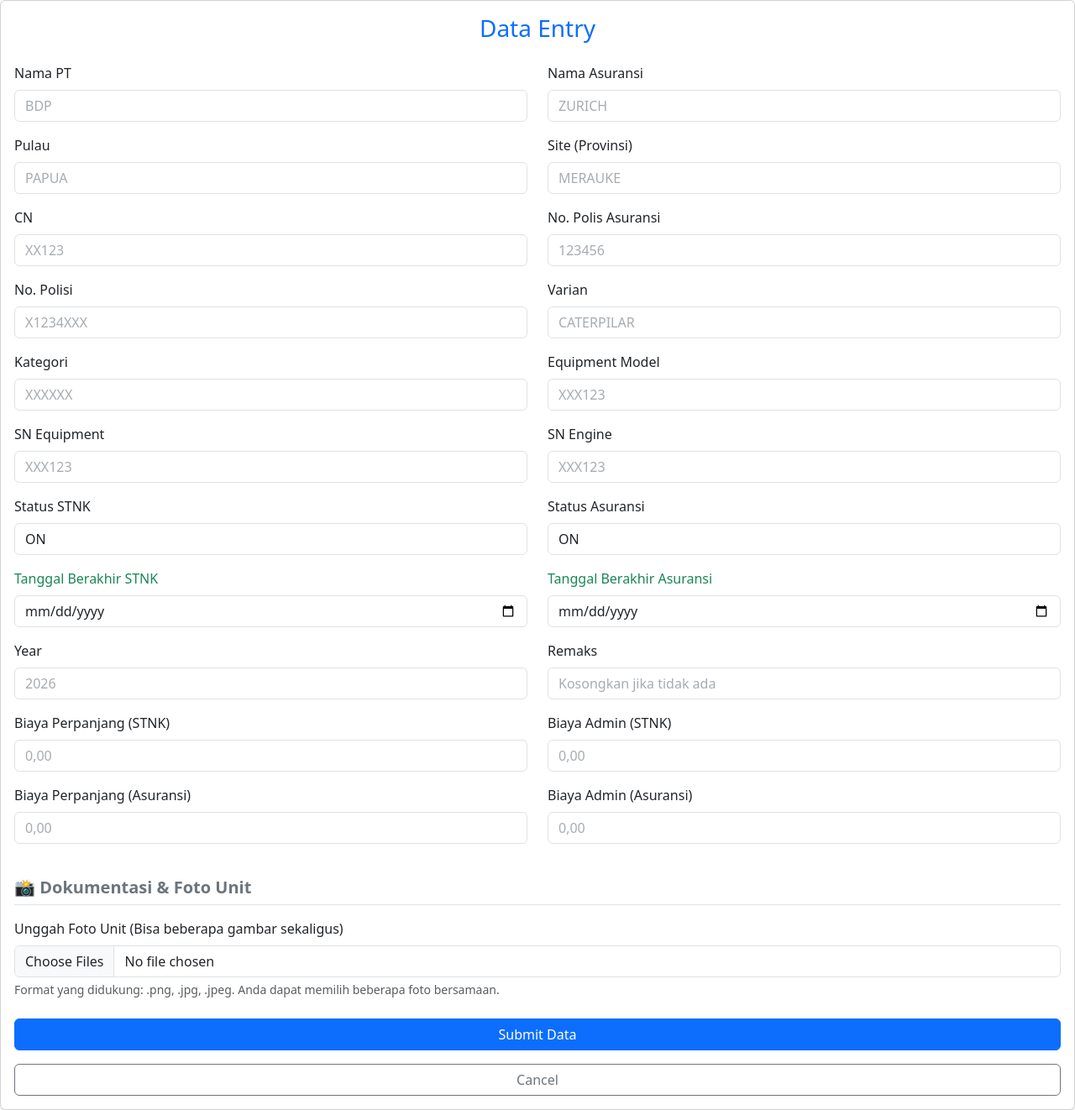
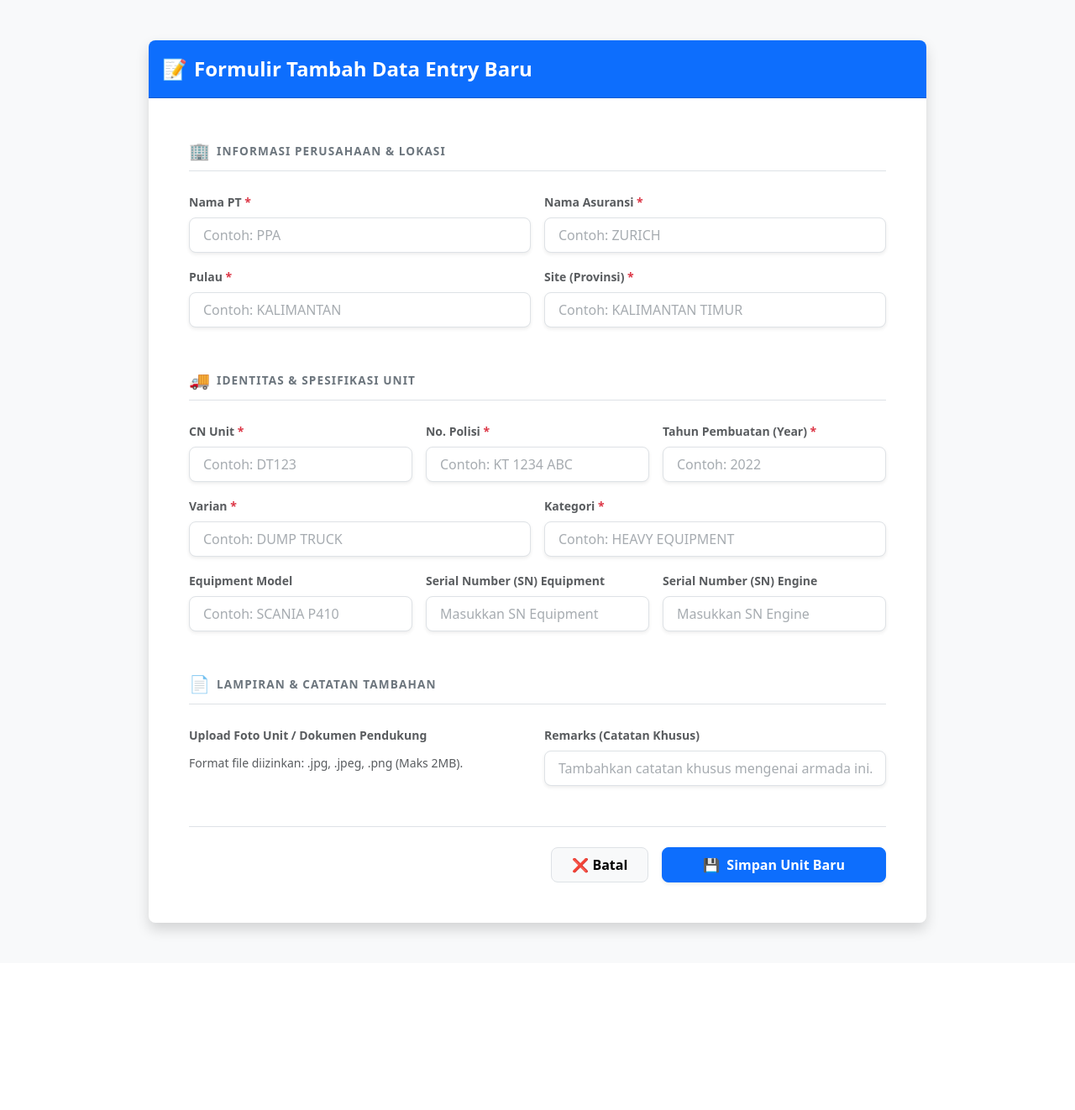
Before and after one commit to Wilsonn23/HR_Information_System, a Flask app: template templates/form.html in a window 1280 px wide. Shown: the part 56-1378 px from the top of the page at 84% size. After the commit the page ends 1171 px from the top, so only its background shows below. Run offline with Flask 3, Linux system fonts and the light colour scheme; the template is opened without the code that fills it: values that come from a table or form of the project are taken from there, others are empty; the visitor is signed in with stand-in values (Sample User, id 1); some libraries are stand-ins or nearby versions.

Commit message:
fix: login error

```diff
--- a/app.py
+++ b/app.py
@@ -56,12 +56,12 @@ if RAW_PASSWORD:
 
 @app.before_request
 def batasi_akses_global():
-    if request.path == '/login':
-        return None # Return None artinya Flask akan melanjutkan ke fungsi /login Anda
+    if request.path == '/login' or request.path == '/':
+        return None
 
     if 'logged_in' not in session:
         flash("Silakan login terlebih dahulu untuk mengakses halaman tersebut.", "warning")
-        return redirect('/login')
+        return redirect(url_for('login'))
 
 # ===============================================================================================================
 # DATABASE INITIALIZATION
@@ -1095,4 +1095,4 @@ def check_and_update_expired_units():
         db.session.commit()
 
 if __name__ == '__main__':
-    app.run(debug=False)
+    app.run(debug=True)
--- a/templates/form.html
+++ b/templates/form.html
@@ -2,323 +2,174 @@
 
 {% block title %}Entry Form{% endblock %}
 
-{% block body_class %}dashboard-page{% endblock %}
+{% block body_class %}dashboard-page bg-light{% endblock %}
 {% block content %}
+<div class="container py-5">
+    <div class="row justify-content-center">
+        <div class="col-lg-10">
+
             {% with messages = get_flashed_messages(with_categories=true) %}
                 {% if messages %}
                     {% for category, message in messages %}
-            <div class="alert alert-{{ category }} alert-dismissible fade show" role="alert">
+                        <div class="alert alert-{{ category }} alert-dismissible fade show shadow-sm border-0 mb-4" role="alert">
                             {{ message }}
                             <button type="button" class="btn-close" data-bs-dismiss="alert" aria-label="Close"></button>
                         </div>
                     {% endfor %}
                 {% endif %}
             {% endwith %}
-<div class="card form-card p-3 shadow-sm">
-    <h3 class="text-center mb-4 text-primary">Data Entry</h3>
-    <form action="{{ url_for('submit_data') }}" method="POST" enctype="multipart/form-data">
+
+            <div class="card shadow border-0 rounded-3 overflow-hidden bg-white text-dark">
+                <div class="card-header bg-primary text-white py-3 d-flex align-items-center gap-2">
+                    <span class="fs-4">📝</span>
+                    <h4 class="m-0 fw-bold">Formulir Tambah Data Entry Baru</h4>
+                </div>
+
+                <form action="{{ url_for('submit_data') }}" method="POST" enctype="multipart/form-data" class="card-body p-4 p-md-5">
                     {{ form.csrf_token }}
-        <div class="row">
-            <div class="data-input">
-                <label class="form-label font-weight-bold">Nama PT</label>
-                {{ form.pt(class="form-control hanya-huruf uppercase-input", placeholder="BDP") }}
+
+                    <div class="mb-5">
+                        <div class="d-flex align-items-center gap-2 border-bottom pb-2 mb-4">
+                            <span class="text-primary fw-bold fs-5">🏢</span>
+                            <h5 class="fw-bold m-0 text-secondary text-uppercase font-size-sm tracking-wider">Informasi Perusahaan & Lokasi</h5>
                         </div>
-            <div class="data-input">
-                <label class="form-label font-weight-bold">Nama Asuransi</label>
-                {{ form.nama_asuransi(class="form-control hanya-huruf uppercase-input", placeholder="ZURICH") }}
+                        <div class="row g-3">
+                            <div class="col-md-6">
+                                <label class="form-label small fw-bold text-muted">Nama PT <span class="text-danger">*</span></label>
+                                {{ form.pt(class="form-control form-control-lg hanya-huruf uppercase-input shadow-sm fs-6", placeholder="Contoh: PPA") }}
                             </div>
+                            <div class="col-md-6">
+                                <label class="form-label small fw-bold text-muted">Nama Asuransi <span class="text-danger">*</span></label>
+                                {{ form.nama_asuransi(class="form-control form-control-lg hanya-huruf uppercase-input shadow-sm fs-6", placeholder="Contoh: ZURICH") }}
                             </div>
-        <div class="row">
-            <div class="data-input">
-                <label class="form-label font-weight-bold">Pulau</label>
-                {{ form.pulau(class="form-control hanya-huruf uppercase-input", placeholder="PAPUA") }}
+                            <div class="col-md-6">
+                                <label class="form-label small fw-bold text-muted">Pulau <span class="text-danger">*</span></label>
+                                {{ form.pulau(class="form-control form-control-lg hanya-huruf uppercase-input shadow-sm fs-6", placeholder="Contoh: KALIMANTAN") }}
                             </div>
-            <div class="data-input">
-                <label class="form-label font-weight-bold">Site (Provinsi)</label>
-                {{ form.provinsi(class="form-control hanya-huruf uppercase-input", placeholder="MERAUKE") }}
+                            <div class="col-md-6">
+                                <label class="form-label small fw-bold text-muted">Site (Provinsi) <span class="text-danger">*</span></label>
+                                {{ form.provinsi(class="form-control form-control-lg hanya-huruf uppercase-input shadow-sm fs-6", placeholder="Contoh: KALIMANTAN TIMUR") }}
                             </div>
-        </div>
-        <div class="row">
-            <div class="data-input">
-                <label class="form-label font-weight-bold">CN</label>
-                {{ form.cn(class="form-control huruf-angka uppercase-input", placeholder="XX123") }}
-            </div>
-            <div class="data-input">
-                <label class="form-label font-weight-bold">No. Polis Asuransi</label>
-                {{ form.no_polis(class="form-control hanya-angka numeric", placeholder="123456") }}
-            </div>
-        </div>
-        <div class="row">
-            <div class="data-input">
-                <label class="form-label">No. Polisi</label>
-                {{ form.no_polisi(class="form-control huruf-angka uppercase-input", placeholder="X1234XXX") }}
-            </div>
-            <div class="data-input">
-                <label class="form-label font-weight-bold">Varian</label>
-                {{ form.varian(class="form-control hanya-huruf uppercase-input", placeholder="CATERPILAR") }}
-            </div>
-        </div>
-        <div class="row">
-            <div class="data-input">
-                <label class="form-label font-weight-bold">Kategori</label>
-                {{ form.kategori(class="form-control hanya-huruf uppercase-input", placeholder="XXXXXX") }}
-            </div>
-            <div class="data-input">
-                <label class="form-label font-weight-bold">Equipment Model</label>
-                {{ form.eqp_model(class="form-control huruf-angka uppercase-input", placeholder="XXX123") }}
-            </div>
-        </div>
-        <div class="row">
-            <div class="data-input">
-                <label class="form-label font-weight-bold">SN Equipment</label>
-                {{ form.sn_equipment(class="form-control huruf-angka uppercase-input", placeholder="XXX123") }}
-            </div>
-            <div class="data-input">
-                <label class="form-label font-weight-bold">SN Engine</label>
-                {{ form.sn_engine(class="form-control huruf-angka uppercase-input", placeholder="XXX123") }}
-            </div>
-        </div>
-        <div class="row">
-            <div class="data-input">
-                <label class="form-label font-weight-bold">Status STNK</label>
-                {{ form.status_stnk(class="form-control", id="status-stnk-select") }}
-            </div>
-            <div class="data-input">
-                <label class="form-label font-weight-bold">Status Asuransi</label>
-                {{ form.status_asuransi(class="form-control", id="status-asuransi-select") }}
-            </div>
-        </div>
-        <div id="tanggal-row-wrapper" class="row" style="display:none">
-            <div class="col-md-6 mb-3">
-                <div id="stnk-date-row">
-                    <label class="form-label font-weight-bold text-success">Tanggal Berakhir STNK</label>
-                    {{ form.tanggal_berakhir_stnk(id="tanggal-berakhir-stnk", class="form-control", type="date") }}
                         </div>
                     </div>
 
-            <div class="col-md-6 mb-3">
-                <div id="asuransi-date-row">
-                    <label class="form-label font-weight-bold text-success">Tanggal Berakhir Asuransi</label>
-                    {{ form.tanggal_berakhir_asuransi(id="tanggal-berakhir-asuransi", class="form-control", type="date") }}
+                    <div class="mb-5">
+                        <div class="d-flex align-items-center gap-2 border-bottom pb-2 mb-4">
+                            <span class="text-primary fw-bold fs-5">🚚</span>
+                            <h5 class="fw-bold m-0 text-secondary text-uppercase font-size-sm tracking-wider">Identitas & Spesifikasi Unit</h5>
+                        </div>
+                        <div class="row g-3">
+                            <div class="col-md-4">
+                                <label class="form-label small fw-bold text-muted">CN Unit <span class="text-danger">*</span></label>
+                                {{ form.cn(class="form-control form-control-lg uppercase-input shadow-sm fs-6", id="cn", placeholder="Contoh: DT123") }}
+                            </div>
+                            <div class="col-md-4">
+                                <label class="form-label small fw-bold text-muted">No. Polisi <span class="text-danger">*</span></label>
+                                {{ form.no_polisi(class="form-control form-control-lg uppercase-input shadow-sm fs-6", placeholder="Contoh: KT 1234 ABC") }}
+                            </div>
+                            <div class="col-md-4">
+                                <label class="form-label small fw-bold text-muted">Tahun Pembuatan (Year) <span class="text-danger">*</span></label>
+                                {{ form.year(class="form-control form-control-lg numeric-year shadow-sm fs-6", placeholder="Contoh: 2022") }}
+                            </div>
+                            <div class="col-md-6">
+                                <label class="form-label small fw-bold text-muted">Varian <span class="text-danger">*</span></label>
+                                {{ form.varian(class="form-control form-control-lg uppercase-input shadow-sm fs-6", placeholder="Contoh: DUMP TRUCK") }}
+                            </div>
+                            <div class="col-md-6">
+                                <label class="form-label small fw-bold text-muted">Kategori <span class="text-danger">*</span></label>
+                                {{ form.kategori(class="form-control form-control-lg uppercase-input shadow-sm fs-6", placeholder="Contoh: HEAVY EQUIPMENT") }}
+                            </div>
+                            <div class="col-md-4">
+                                <label class="form-label small fw-bold text-muted">Equipment Model</label>
+                                {{ form.eqp_model(class="form-control form-control-lg uppercase-input shadow-sm fs-6", placeholder="Contoh: SCANIA P410") }}
+                            </div>
+                            <div class="col-md-4">
+                                <label class="form-label small fw-bold text-muted">Serial Number (SN) Equipment</label>
+                                {{ form.sn_equipment(class="form-control form-control-lg uppercase-input shadow-sm fs-6", placeholder="Masukkan SN Equipment") }}
+                            </div>
+                            <div class="col-md-4">
+                                <label class="form-label small fw-bold text-muted">Serial Number (SN) Engine</label>
+                                {{ form.sn_engine(class="form-control form-control-lg uppercase-input shadow-sm fs-6", placeholder="Masukkan SN Engine") }}
                             </div>
                         </div>
                     </div>
-        <div class="row">
-            <div class="data-input">
-                <label class="form-label font-weight-bold">Year</label>
-                {{ form.year(class="form-control hanya-angka numeric", placeholder="2026", maxlength="4") }}
+
+                    <div class="mb-4">
+                        <div class="d-flex align-items-center gap-2 border-bottom pb-2 mb-4">
+                            <span class="text-primary fw-bold fs-5">📄</span>
+                            <h5 class="fw-bold m-0 text-secondary text-uppercase font-size-sm tracking-wider">Lampiran & Catatan Tambahan</h5>
                         </div>
-            <div class="data-input">
-                <label class="form-label font-weight-bold">Remaks</label>
-                {{ form.remaks(class="form-control", placeholder="Kosongkan jika tidak ada") }}
+                        <div class="row g-3">
+                            <div class="col-md-6">
+                                <label class="form-label small fw-bold text-muted">Upload Foto Unit / Dokumen Pendukung</label>
+                                {{ form.foto(class="form-control form-control-lg shadow-sm fs-6") }}
+                                <div class="form-text text-muted small mt-1">Format file diizinkan: .jpg, .jpeg, .png (Maks 2MB).</div>
                             </div>
+                            <div class="col-md-6">
+                                <label class="form-label small fw-bold text-muted">Remarks (Catatan Khusus)</label>
+                                {{ form.remaks(class="form-control form-control-lg shadow-sm fs-6", placeholder="Tambahkan catatan khusus mengenai armada ini...", rows=2) }}
                             </div>
-        <div class="row">
-            <div class="data-input">
-                <label class="form-label font-weight-bold">Biaya Perpanjang (STNK)</label>
-                {{ form.biaya_perpanjang_stnk(class="form-control rupiah-input", placeholder="0,00") }}
-            </div>
-            <div class="data-input">
-                <label class="form-label font-weight-bold">Biaya Admin (STNK)</label>
-                {{ form.biaya_administrasi_stnk(class="form-control rupiah-input", placeholder="0,00") }}
-            </div>
-        </div>
-        <div class="row">
-            <div class="data-input">
-                <label class="form-label font-weight-bold">Biaya Perpanjang (Asuransi)</label>
-                {{ form.biaya_perpanjang_asuransi(class="form-control rupiah-input", placeholder="0,00") }}
-            </div>
-            <div class="data-input">
-                <label class="form-label font-weight-bold">Biaya Admin (Asuransi)</label>
-                {{ form.biaya_administrasi_asuransi(class="form-control rupiah-input", placeholder="0,00") }}
                         </div>
                     </div>
 
-        <h5 class="text-secondary border-bottom pb-2 mt-4 mb-3 fw-bold">📸 Dokumentasi & Foto Unit</h5>
-        <div class="row">
-            <div class="col-12 mb-3">
-                <label class="form-label font-weight-bold">Unggah Foto Unit (Bisa beberapa gambar sekaligus)</label>
-                <input type="file" name="unit_photos" class="form-control" accept="image/*" multiple>
-                <div class="form-text text-muted small">Format yang didukung: .png, .jpg, .jpeg. Anda dapat memilih beberapa foto bersamaan.</div>
-            </div>
+                    <div class="d-flex justify-content-end align-items-center gap-3 pt-4 border-top mt-5">
+                        <a href="{{ url_for('master_page') }}" class="btn btn-light btn-lg border px-4 fw-semibold fs-6">
+                            ❌ Batal
+                        </a>
+                        <button type="submit" class="btn btn-primary btn-lg px-5 fw-bold shadow-sm fs-6 d-flex align-items-center gap-2">
+                            <span>💾</span> Simpan Unit Baru
+                        </button>
                     </div>
 
-        <button type="submit" class="btn btn-primary w-100 mt-2">Submit Data</button>
                 </form>
+            </div>
 
-    <div class="mt-3">
-        <a href="/dashboard" class="btn btn-outline-secondary w-100">Cancel</a>
+        </div>
     </div>
 </div>
 
 <script>
-    document.querySelectorAll('.rupiah-input').forEach(input => {
-        input.addEventListener('input', function(e) {
-            let cursorPosition = this.selectionStart;
-            let originalLength = this.value.length;
-            let cleanValue = this.value.replace(/[^0-9,]/g, '');
-            let parts = cleanValue.split(',');
-            if (parts.length > 2) {
-                cleanValue = parts[0] + ',' + parts.slice(1).join('');
-            }
-            parts = cleanValue.split(',');
-            parts[0] = parts[0].replace(/\B(?=(\d{3})+(?!\d))/g, ".");
-            if (parts[1]) { parts[1] = parts[1].substring(0, 2); }
-            this.value = parts.join(',');
-            let newLength = this.value.length;
-            this.selectionStart = this.selectionEnd = cursorPosition + (newLength - originalLength);
-        });
-    });
-</script>
-
-<script>
-document.addEventListener("DOMContentLoaded", function () {
-    const statusStnkSelect = document.getElementById("status-stnk-select");
-    const stnkDateRow = document.getElementById("stnk-date-row");
-
-    function toggleStnkDate() {
-        const stnkDateElement = document.getElementById("stnk-date-row");
-        if (statusStnkSelect.value === "ON") {
-            stnkDateElement.classList.remove("invisible");
-        } else {
-            stnkDateElement.classList.add("invisible");
-        }
-    }
-
-    statusStnkSelect.addEventListener("change", toggleStnkDate);
-
-    toggleStnkDate();
-});
-</script>
-
-<script>
-document.addEventListener("DOMContentLoaded", function () {
-    const statusAsuransiSelect = document.getElementById("status-asuransi-select");
-    const asuransiDateRow = document.getElementById("asuransi-date-row");
-
-    function toggleAsuransiDate() {
-        const asuransiDateElement = document.getElementById("asuransi-date-row");
-        if (statusAsuransiSelect.value === "ON") {
-            asuransiDateRow.classList.remove("invisible");
-        } else {
-            asuransiDateRow.classList.add("invisible");
-        }
-    }
-
-    statusAsuransiSelect.addEventListener("change", toggleAsuransiDate);
-
-    toggleAsuransiDate();
-});
-</script>
-
-<script>
-    document.addEventListener("DOMContentLoaded", function () {
-        const statusStnk = document.getElementById("status-stnk-select");
-        const statusAsuransi = document.getElementById("status-asuransi-select");
-
-        const tanggalRowWrapper = document.getElementById("tanggal-row-wrapper");
-        const stnkDateCol = document.getElementById("stnk-date-col");
-        const asuransiDateCol = document.getElementById("asuransi-date-col");
-
-        function updateFields() {
-            const isStnkOn = statusStnk.value === "ON";
-            const isAsuransiOn = statusAsuransi.value === "ON";
-
-            if (isStnkOn || isAsuransiOn) {
-                tanggalRowWrapper.style.display = "flex"; // Munculkan baris
-            } else {
-                tanggalRowWrapper.style.display = "none";  // Sembunyikan baris & naikkan Year/Remaks
-            }
-
-            if (isStnkOn) {
-                stnkDateCol.classList.remove("invisible");
-            } else {
-                stnkDateCol.classList.add("invisible");
-            }
-
-            if (isAsuransiOn) {
-                asuransiDateCol.classList.remove("invisible");
-            } else {
-                asuransiDateCol.classList.add("invisible");
-            }
-        }
-
-        statusStnk.addEventListener("change", updateFields);
-        statusAsuransi.addEventListener("change", updateFields);
-
-        updateFields();
-    });
-</script>
-
-<script>
     document.addEventListener("DOMContentLoaded", function() {
-        const inputTanggalSTNK = document.getElementById("tanggal-berakhir-stnk");
-        const inputTanggalAsuransi = document.getElementById("tanggal-berakhir-asuransi");
-        const hariIni = new Date().toISOString().split('T')[0];
-
-        inputTanggalSTNK.setAttribute("min", hariIni);
-        inputTanggalAsuransi.setAttribute("min", hariIni);
-
-        inputTanggalSTNK.addEventListener("blur", function() {
-            const tanggalPilihan = this.value;
-
-            if (tanggalPilihan && tanggalPilihan < hariIni) {
-                alert("⚠️ Maaf, tanggal berakhir STNK tidak boleh sebelum hari ini!");
-                this.value = "";
-            }
-        });
-
-        inputTanggalAsuransi.addEventListener("blur", function() {
-            const tanggalPilihan = this.value;
-
-            if (tanggalPilihan && tanggalPilihan < hariIni) {
-                alert("⚠️ Maaf, tanggal berakhir asuransi tidak boleh sebelum hari ini!");
-                this.value = "";
-            }
-        });
-    });
-</script>
-
-<script>
-    document.addEventListener("DOMContentLoaded", function() {
+        // Auto-Kapitalisasi Inputan Teks khusus class tertentu
         document.querySelectorAll('.uppercase-input').forEach(input => {
             input.addEventListener('input', function() {
                 this.value = this.value.toUpperCase();
             });
         });
 
-        const cnInput = document.getElementById("cn"); // Sesuaikan id dengan id field CN Anda
+        // Validasi Alfanumerik Ketat untuk CN Unit (Hanya Huruf Kapital dan Angka)
+        const cnInput = document.getElementById("cn");
         if (cnInput) {
             cnInput.addEventListener('input', function() {
                 this.value = this.value.replace(/[^A-Z0-9]/g, '');
             });
         }
 
+        // Hanya mengizinkan angka 4 digit untuk kolom tahun
         document.querySelectorAll('.numeric-year').forEach(input => {
             input.addEventListener('input', function() {
                 this.value = this.value.replace(/[^0-9]/g, '');
+                if(this.value.length > 4) {
+                    this.value = this.value.slice(0,4);
+                }
+            });
+        });
+
+        // Hanya mengizinkan huruf teks alfabet dan spasi
+        document.querySelectorAll('.hanya-huruf').forEach(input => {
+            input.addEventListener('input', function() {
+                this.value = this.value.replace(/[^a-zA-Z ]/g, '');
             });
         });
     });
 </script>
 
-<script>
-    document.querySelectorAll('.hanya-huruf').forEach(input => {
-        input.addEventListener('input', function() {
-            this.value = this.value.replace(/[^a-zA-Z ]/g, '');
-        });
-    });
-
-    document.querySelectorAll('.hanya-angka').forEach(input => {
-        input.addEventListener('input', function() {
-            this.value = this.value.replace(/[^0-9]/g, '');
-        });
-    });
-
-    document.querySelectorAll('.huruf-angka').forEach(input => {
-        input.addEventListener('input', function() {
-            this.value = this.value.replace(/[^a-zA-Z0-9]/g, '');
-        });
-    });
-</script>
+<style>
+    .tracking-wider { letter-spacing: 0.08em; }
+    .font-size-sm { font-size: 0.85rem; }
+    .form-control:focus {
+        border-color: #3b82f6;
+        box-shadow: 0 0 0 0.25rem rgba(59, 130, 246, 0.15) !important;
+    }
+</style>
 {% endblock %}
--- a/templates/login.html
+++ b/templates/login.html
@@ -27,6 +27,7 @@
                     <h2 class="card-title text-center fw-bold text-primary mb-4">Login</h2>
 
                     <form action="/login" method="POST">
+                        <input type="hidden" name="csrf_token" value="{{ csrf_token() }}">
 
                         <div class="mb-3">
                             <label for="username" class="form-label fw-semibold text-secondary">Username</label>
```
Also changed, not shown: templates/edit.html (+123 -139 lines). Lines whose indentation alone changed are shown as unchanged.
